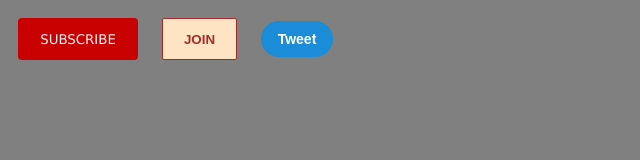
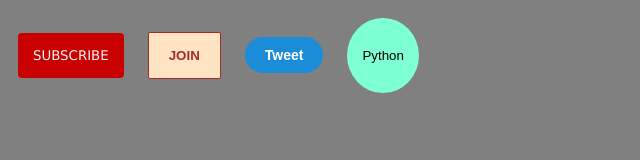
Before and after one commit to mohsin-khan-niazi/playground, a plain HTML site: page buttons/buttons.html in a window 1280 px wide. Shown: the whole page, without its empty margins (0-640 px from the left). Drawn offline with Linux system fonts and the light colour scheme.

Commit message:
hardcoded height and width removed from button and roundy round button added

```diff
--- a/buttons/buttons.css
+++ b/buttons/buttons.css
@@ -6,8 +6,7 @@
   background-color: rgb(200, 0, 0);
   color: whitesmoke;
   border: none;
-  height: 42px;
-  width: 120px;
+  padding: 15px;
   font-family: Verdana, Geneva, Tahoma, sans-serif;
   border-radius: 4px;
   cursor: pointer;
@@ -31,8 +30,7 @@
   border-width: 1px;
   background-color: bisque;
   border-radius: 6px;
-  height: 42px;
-  width: 75px;
+  padding: 15px 20px;
   font-weight: 800;
   border-radius: 2px;
   margin: 10px;
@@ -52,9 +50,10 @@
   color: rgb(255, 255, 255);
   font-weight: bold;
   font-size: 14px;
-  height: 36px;
-  width: 72px;
-  border-radius: 18px;
+  /* height: 36px; */
+  /* width: 72px; */
+  padding: 10px 20px;
+  border-radius: 50px;
   border: none;
   margin: 10px;
   transition: box-shadow 0.5;
@@ -63,3 +62,17 @@
   box-shadow: 5px 5px 10px rgba(0, 0, 0, 0.25);
   opacity: 0.95;
  }
+
+ .button-four {
+   background-color: aquamarine;
+   margin: 10px;
+   padding: 30px 15px;
+   border-radius: 50%;
+   border: none;
+   transition: border-radius 0.1s, padding 0.1s;
+ }
+
+ .button-four:hover {
+  padding: 15px;
+  border-radius: 5%;
+ }
--- a/buttons/buttons.html
+++ b/buttons/buttons.html
@@ -10,5 +10,6 @@
   <button class="button_one">SUBSCRIBE</button>
   <button class="button_two">JOIN</button>
   <button class="button_three">Tweet</button>
+  <button class="button-four">Python</button>
 </body>
 </html>
```
